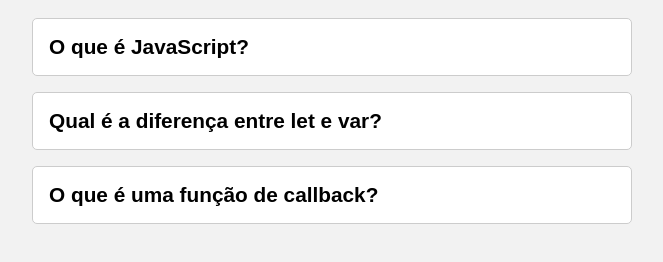
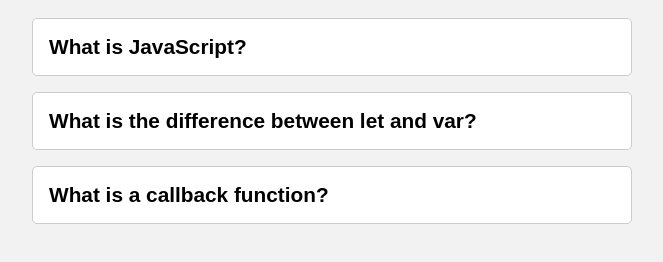
Before and after one commit to GleristonCastro/javascript_projects, a plain HTML site: page 13_Accordion/index.html in a window 1280 px wide. Shown: the part 56-318 px from the top of the page, without its empty margins (308-971 px from the left). Drawn offline with Linux system fonts and the light colour scheme.

Commit message:
fix: translate for english content

```diff
--- a/13_Accordion/index.html
+++ b/13_Accordion/index.html
@@ -13,35 +13,26 @@
   <h1>FAQ Accordion with Javascript</h1>
   <div class="accordion">
     <div class="accordion-item accordion-item--closed">
-      <div class="accordion-header">O que é JavaScript?</div>
+      <div class="accordion-header">What is JavaScript?</div>
       <div class="accordion-content">
         <p>
-          JavaScript é uma linguagem de programação de alto nível,
-          interpretada e orientada a objetos, amplamente utilizada em
-          desenvolvimento web para criar interatividade em páginas da web.
+          JavaScript is a high-level, interpreted, and object-oriented programming language widely used in web development to create interactivity on web pages.
         </p>
       </div>
     </div>
     <div class="accordion-item accordion-item--closed">
-      <div class="accordion-header">Qual é a diferença entre let e var?</div>
+      <div class="accordion-header">What is the difference between let and var?</div>
       <div class="accordion-content">
         <p>
-          A principal diferença entre let e var é o escopo. let tem escopo de
-          bloco, o que significa que a variável só pode ser acessada dentro do
-          bloco em que é definida, enquanto var tem escopo de função, o que
-          significa que a variável pode ser acessada em toda a função em que é
-          definida.
+          The main difference between let and var is scope. 'let' has block scope, which means the variable can only be accessed within the block where it's defined, whereas 'var' has function scope, allowing the variable to be accessed throughout the function where it's defined.
         </p>
       </div>
     </div>
     <div class="accordion-item accordion-item--closed">
-      <div class="accordion-header">O que é uma função de callback?</div>
+      <div class="accordion-header">What is a callback function?</div>
       <div class="accordion-content">
         <p>
-          Uma função de callback é uma função passada como argumento para
-          outra função. A função de callback é então chamada dentro da função
-          que a recebeu, permitindo que ela seja executada em algum momento
-          posterior ou em resposta a algum evento.
+          A callback function is a function passed as an argument to another function. The callback function is then invoked inside the receiving function, allowing it to be executed at some later time or in response to some event.
         </p>
       </div>
     </div>
```
